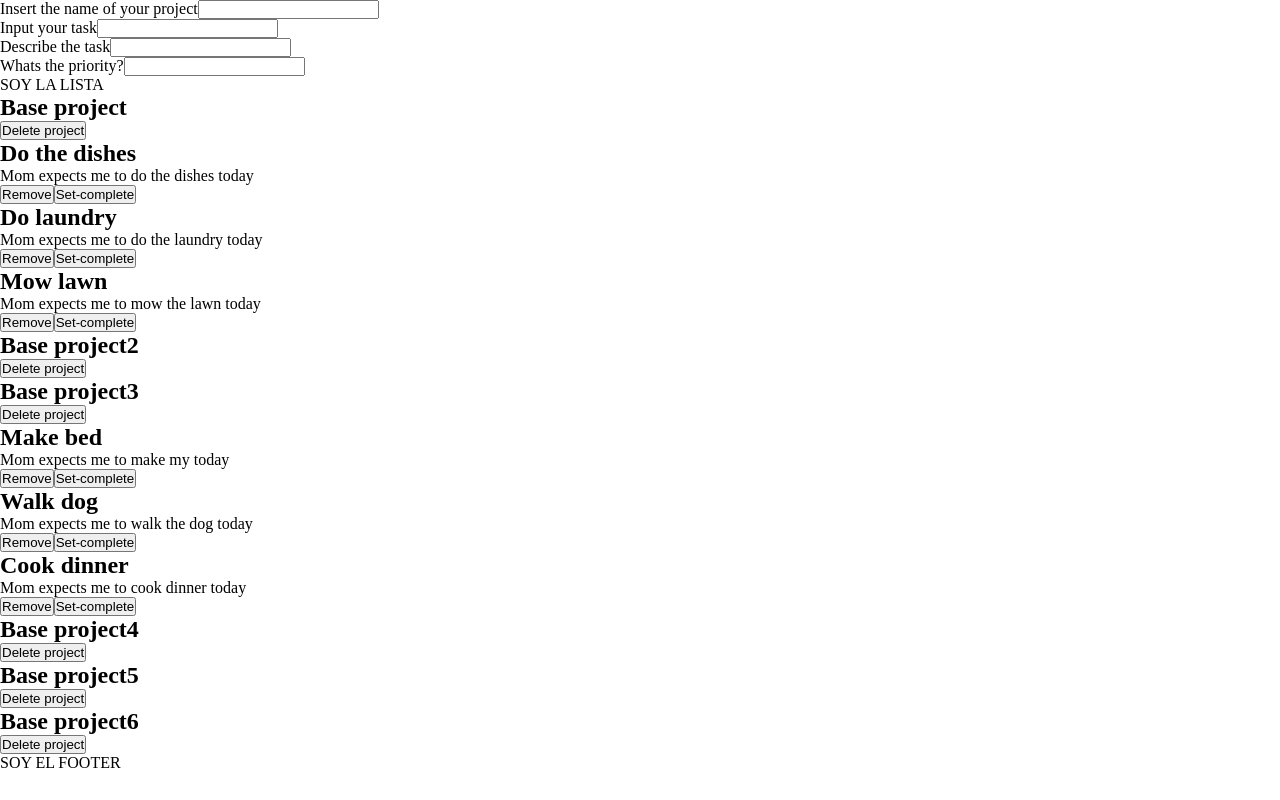
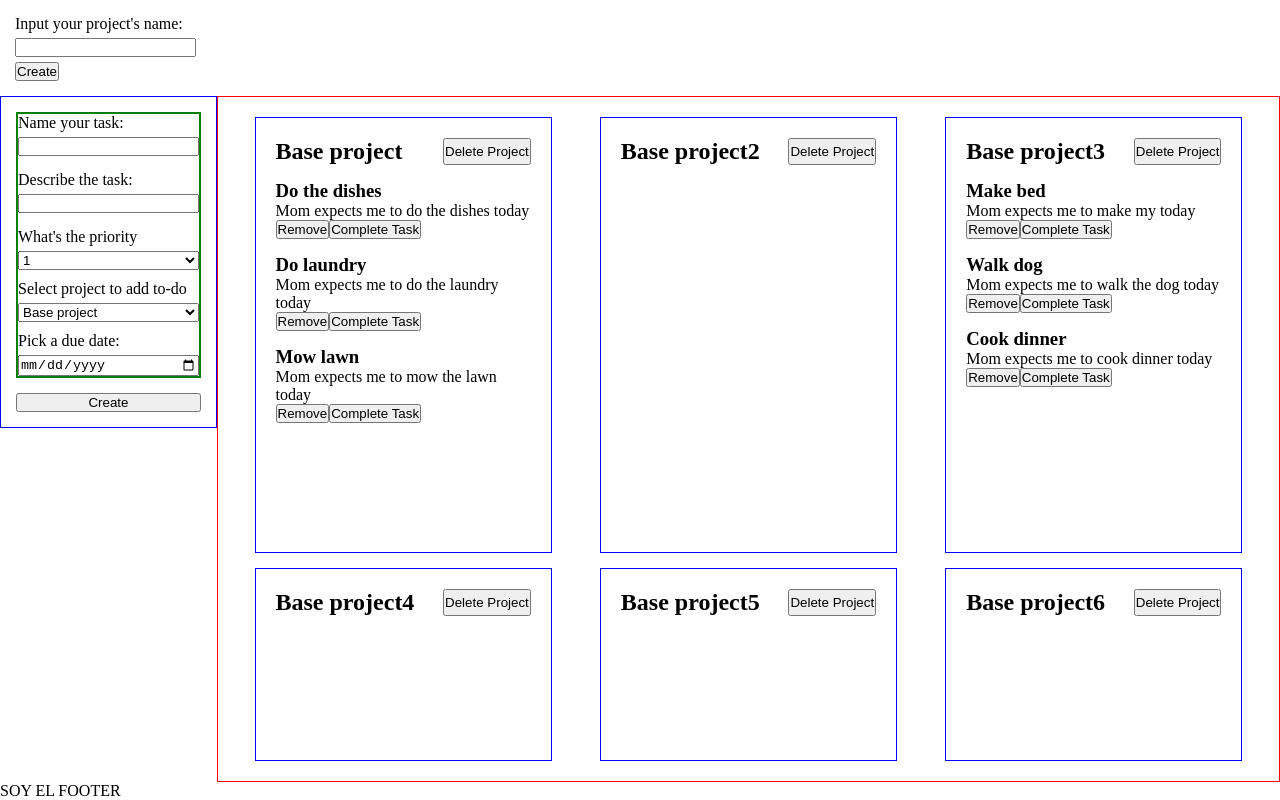
Before and after one commit to hroglardev/To-do-list-js, a website built with webpack: page src/index.html in a window 1280 px wide. Built offline with nearby package versions, Linux system fonts and the light colour scheme.

Commit message:
Create todos and projects finished

```diff
--- a/package.json
+++ b/package.json
@@ -3,7 +3,6 @@
   "version": "1.0.0",
   "description": "A to do list project using vanilla JS",
   "main": "index.js",
-
   "scripts": {
     "test": "echo \"Error: no test specified\" && exit 1",
     "start": "webpack serve --open",
@@ -15,6 +14,7 @@
   "devDependencies": {
     "css-loader": "^6.10.0",
     "html-webpack-plugin": "^5.6.0",
+    "madge": "^6.1.0",
     "mini-css-extract-plugin": "^2.8.0",
     "style-loader": "^3.3.4",
     "webpack": "^5.90.1",
--- a/src/classes/appClasses.js
+++ b/src/classes/appClasses.js
@@ -23,6 +23,10 @@ export class List {
 
   getNodeIndex(node) {
     return this.#list.indexOf(node)
+  }
+
+  getNodeByName(name) {
+    return this.#list.find((node) => node.title === name)
   }
 }
 
@@ -66,21 +70,28 @@ export class Project extends List {
   sortListLowtoHigh() {
     this.#projects.sort((a, b) => a.priority - b.priority)
   }
+
+  sortByDueDate() {
+    this.#projects.sort((a, b) => a.dueDate - b.dueDate)
+  }
 }
 
 export class ToDo {
-  constructor(title, description, priority, isComplete = false) {
+  constructor(title, description, priority, isComplete = false, dueDate) {
     this.title = title
     this.description = description
     this.priority = priority
     this.isComplete = isComplete
-    this.setDueDate()
+    this.dueDate = dueDate
   }
 
-  setDueDate(daysToAdd = 0) {
-    const currentDate = new Date()
-    currentDate.setDate(currentDate.getDate() + daysToAdd)
-    this.dueDate = currentDate
+  setDueDate(date) {
+    if (date) {
+      const currentDate = new Date(date)
+      this.dueDate = currentDate
+    } else {
+      this.dueDate = null
+    }
   }
 
   setPriority(newPriority) {
@@ -89,7 +100,7 @@ export class ToDo {
 
   toggleIsComplete() {
     this.isComplete = !this.isComplete
-    console.log('se ejecuto el toggle')
+    return this.isComplete
   }
 }
 
@@ -126,7 +137,7 @@ export class DataManager {
         const toDos = StorageManager.loadItem(project.title)
         if (toDos !== null && toDos.length > 0) {
           toDos.forEach((todo) => {
-            const toDoItem = new ToDo(todo.title, todo.description, todo.priority, todo.isComplete)
+            const toDoItem = new ToDo(todo.title, todo.description, todo.priority, todo.isComplete, todo.dueDate)
             projectItem.addItem(toDoItem)
           })
         }
@@ -167,8 +178,17 @@ export class DataManager {
       StorageManager.saveItem(baseProject5.getTitle(), baseProject5.getList())
       StorageManager.saveItem(baseProject6.getTitle(), baseProject6.getList())
     }
-    console.log(appList.getList(), 'La lista')
+
     return appList
+  }
+
+  static addProjectAndUpdateList(projectTitle) {
+    const newProject = new Project(projectTitle)
+    const listNode = DataManager.appList
+    listNode.addItem(newProject)
+    StorageManager.saveItem('list', listNode.getList())
+    StorageManager.saveItem(projectTitle, newProject.getList())
+    return newProject
   }
 
   static removeProjectAndUpdateList(projectNode) {
@@ -181,6 +201,15 @@ export class DataManager {
     }
   }
 
+  static addTodoAndUpdateList(todoTitle, todoDescription, todoPriority, todoProjectName, todoDueDate) {
+    const newTodo = new ToDo(todoTitle, todoDescription, todoPriority, false, todoDueDate)
+    const list = DataManager.appList.getList()
+    const project = list.find((project) => project.title === todoProjectName)
+    project.addItem(newTodo)
+    StorageManager.saveItem(todoProjectName, project.getList())
+    return newTodo
+  }
+
   static removeTodoAndUpdateList(projectIndex, todoNode) {
     const appList = DataManager.appList
     const projectNode = appList.getItem(projectIndex)
--- /dev/null
+++ b/src/classes/constants.js
@@ -0,0 +1 @@
+export const priorityOptions = [1, 2, 3, 4, 5]
--- a/src/classes/domElements.js
+++ b/src/classes/domBasicElements.js
@@ -1,3 +1,5 @@
+import { Validator } from './validator'
+
 export class DomElement {
   constructor(tag, className, id) {
     this.element = document.createElement(tag)
@@ -37,6 +39,13 @@ export class TextElement extends DomElement {
   }
 }
 
+export class LabelElement extends TextElement {
+  constructor(className, id, text, forAttribute) {
+    super('label', className, id, text)
+    this.element.setAttribute('for', forAttribute)
+  }
+}
+
 export class ButtonElement extends DomElement {
   constructor(tag, className, id, text) {
     super(tag, className, id)
@@ -57,26 +66,20 @@ export class TextInputElement extends InputElement {
   }
 }
 
-export class RadioInputElement extends InputElement {
+export class DateInputElement extends InputElement {
   constructor(className, id) {
-    super('input', className, id, 'radio')
+    super('input', className, id, 'date')
   }
 }
 
-export class LabelElement extends TextElement {
-  constructor(tag, className, id, text, forAttribute) {
-    super(tag, className, id, text)
-    this.element.setAttribute('for', forAttribute)
+export class FormElement extends DomElement {
+  constructor(tag, className, id, ...inputs) {
+    super(tag, className, id)
+    this.element.setAttribute('novalidate', true)
+    this.element.addEventListener('input', () => Validator.validateInputs(inputs))
+  }
+
+  submitForm(event) {
+    event.preventDefault()
   }
 }
-
-export class ToDoDomElement {
-  constructor(project, title, description, priority, index, todo) {
-    this.title = new TextElement('h2', 'card-title', '', title)
-    this.description = new TextElement('p', 'card-desc', '', description)
-    this.priority = priority
-    this.index = index
-    this.removeButton = new ButtonElement('button', 'delete-todo', '', 'Remove')
-    this.checkButton = new ButtonElement('button', 'complete-todo', '', 'Set-complete')
-  }
-}
--- /dev/null
+++ b/src/classes/domSpecialElements.js
@@ -0,0 +1,133 @@
+import { DomElement, TextElement, ButtonElement } from './domBasicElements'
+import { DataManager } from './appClasses'
+import { TextFormSection, SelectFormSection, TodoForm, DateFormSection } from './formElements'
+import { priorityOptions } from './constants'
+import { StorageManager } from './appClasses'
+import { ToDoFormRenderer } from './renderer'
+
+export class ToDoDomElement {
+  constructor(title, description, priority) {
+    this.card = new DomElement('article', `card`, '')
+    this.title = new TextElement('h3', 'card-title', '', title)
+    this.description = new TextElement('p', 'card-desc', '', description)
+    this.removeButton = new ButtonElement('button', 'delete-todo', '', 'Remove')
+    this.checkButton = new ButtonElement('button', 'complete-todo', '', 'Complete Task')
+    this.card.addClass(`priority-${priority}`)
+    this.appendSelf()
+  }
+
+  appendSelf() {
+    this.card.appendChildren(this.title.element, this.description.element, this.removeButton.element, this.checkButton.element)
+  }
+
+  addRemoveListener(projectIndex, todoNode) {
+    this.removeButton.element.addEventListener('click', () => {
+      DataManager.removeTodoAndUpdateList(projectIndex, todoNode)
+      this.card.element.remove()
+    })
+  }
+
+  addToggleListener(todoNode) {
+    this.checkButton.element.addEventListener('click', () => {
+      const isComplete = todoNode.toggleIsComplete()
+
+      if (!isComplete) {
+        console.log('entre al if')
+        this.card.element.classList.add('not-complete')
+        this.card.element.classList.remove('complete')
+        this.checkButton.element.innerText = 'Complete task'
+      } else {
+        console.log('entre al else')
+        this.card.element.classList.add('complete')
+        this.card.element.classList.remove('not-complete')
+        this.checkButton.element.innerText = 'Incomplete task'
+      }
+    })
+  }
+}
+
+export class ProjectDomElement {
+  constructor(title, projectIndex) {
+    this.container = new DomElement('div', 'project-container', `project-${projectIndex}`)
+    this.title = new TextElement('h2', 'project-title', '', title)
+    this.removeButton = new ButtonElement('button', 'remove-project', '', 'Delete Project')
+    this.titleContainer = new DomElement('div', 'project-title-container', '')
+    this.projectBox = new DomElement('div', 'project-body', `project-body-${projectIndex}`)
+
+    this.appendSelf()
+  }
+
+  addRemoveListener() {
+    this.removeButton.element.addEventListener('click', () => {
+      const listNode = DataManager.appList
+      const list = listNode.getList()
+      const projectNode = listNode.getNodeByName(this.title.element.textContent)
+      const projectIndex = listNode.getNodeIndex(projectNode)
+
+      this.container.element.remove()
+      DataManager.removeProjectAndUpdateList(projectNode)
+      if (projectIndex === 0 && list.length === 0) {
+        StorageManager.clearStorage()
+      }
+      ToDoFormRenderer.render()
+    })
+  }
+
+  appendSelf() {
+    const mainContent = document.querySelector('#content')
+    mainContent.appendChild(this.container.element)
+    this.container.appendChildren(this.titleContainer.element, this.projectBox.element)
+    this.titleContainer.appendChildren(this.title.element, this.removeButton.element)
+  }
+}
+
+export class TodoFormDomElement {
+  constructor(projects) {
+    this.container = new DomElement('div', 'section-container', '')
+    this.titleSection = new TextFormSection('Name your task:')
+    this.descriptionSection = new TextFormSection('Describe the task:')
+    this.prioritySection = new SelectFormSection("What's the priority")
+    this.projectSection = new SelectFormSection('Select project to add to-do')
+    this.dateSection = new DateFormSection('Pick a due date:')
+    this.submitButton = new ButtonElement('button', 'create-todo', '', 'Create')
+    this.form = new TodoForm('form', 'todo-form', '', this.titleSection.input.element.value, this.descriptionSection.input.element.value)
+
+    this.prioritySection.setOptions(priorityOptions)
+    this.projectSection.setOptions(projects)
+    this.appendSelf()
+  }
+
+  appendSelf() {
+    const aside = document.querySelector('#aside')
+    this.form.appendChildren(this.container.element, this.submitButton.element)
+    this.container.appendChildren(
+      this.titleSection.container.element,
+      this.descriptionSection.container.element,
+      this.prioritySection.container.element,
+      this.projectSection.container.element,
+      this.dateSection.container.element
+    )
+    aside.appendChild(this.form.element)
+  }
+
+  addSubmitListener() {
+    this.form.element.addEventListener('submit', (event) => {
+      const listNode = DataManager.appList
+      const projectNode = listNode.getNodeByName(this.projectSection.select.element.value)
+      const projectIndex = listNode.getNodeIndex(projectNode)
+      const projectContainer = document.querySelector(`#project-body-${projectIndex}`)
+      const newTodo = new ToDoDomElement(this.titleSection.input.element.value, this.descriptionSection.input.element.value)
+      const todoNode = this.form.submitForm(
+        event,
+        this.titleSection.input.element.value,
+        this.descriptionSection.input.element.value,
+        this.prioritySection.select.element.value,
+        this.projectSection.select.element.value,
+        this.dateSection.date.element.value
+      )
+      projectContainer.appendChild(newTodo.card.element)
+      newTodo.addRemoveListener(projectIndex, todoNode)
+      newTodo.addToggleListener(todoNode)
+    })
+  }
+}
--- a/src/classes/formClasses.js
+++ /dev/null
@@ -1,33 +0,0 @@
-import { DomElement, InputElement, LabelElement, TextElement } from './DomElements'
-import { Validator } from './validator'
-
-class FormElement extends DomElement {
-  constructor(tag, className, id, ...inputs) {
-    super(tag, className, id)
-    this.element.setAttribute('novalidate', true)
-    this.element.addEventListener('input', () => Validator.validateInputs(inputs))
-    this.element.addEventListener('submit', (event) => this.submitForm(event))
-  }
-
-  submitForm(event) {
-    event.preventDefault()
-  }
-}
-
-export class TodoForm extends FormElement {
-  constructor(tag, className, id, inputs) {
-    super(tag, className, id, inputs)
-  }
-
-  submitForm(event) {
-    super.submitForm(event)
-  }
-}
-
-export class FormSection {
-  constructor(text) {
-    this.input = new InputElement('input', 'input', '')
-    this.label = new LabelElement('label', 'label', '', text)
-    this.error = new TextElement('p', 'error-paragraph', '', '')
-  }
-}
--- /dev/null
+++ b/src/classes/formElements.js
@@ -0,0 +1,91 @@
+import { DomElement, InputElement, LabelElement, TextElement, FormElement, DateInputElement } from './domBasicElements'
+import { DataManager } from './appClasses'
+
+export class TodoForm extends FormElement {
+  constructor(tag, className, id, ...inputs) {
+    super(tag, className, id, ...inputs)
+  }
+
+  submitForm(event, todoTitle, todoDescription, toDoPriority, todoProjectName, todoDueDate) {
+    event.preventDefault()
+    console.log(DataManager.appList.getList())
+    this.element.reset()
+    const toDo = DataManager.addTodoAndUpdateList(todoTitle, todoDescription, toDoPriority, todoProjectName, todoDueDate)
+    return toDo
+  }
+}
+
+export class ProjectForm extends FormElement {
+  constructor(tag, className, id, ...inputs) {
+    super(tag, className, id, ...inputs)
+  }
+  submitForm(event, projectTitle) {
+    event.preventDefault()
+    this.element.reset()
+    const project = DataManager.addProjectAndUpdateList(projectTitle)
+
+    return project
+  }
+}
+
+export class FormSection {
+  constructor(text, type) {
+    this.container = new DomElement('div', 'form-section', '')
+    this.input = new InputElement('input', 'input', '', type)
+    this.label = new LabelElement('label', '', text)
+    this.error = new TextElement('p', 'error-paragraph', '', '')
+    this.appendSelf()
+  }
+
+  appendSelf() {
+    this.container.appendChildren(this.label.element, this.input.element, this.error.element)
+  }
+}
+
+export class TextFormSection extends FormSection {
+  constructor(text) {
+    super(text, 'text')
+  }
+}
+
+export class SelectFormSection {
+  constructor(text) {
+    this.container = new DomElement('div', 'form-section', '')
+    this.select = new DomElement('select', 'select', '')
+    this.label = new LabelElement('label', '', text)
+    this.appendSelf()
+  }
+
+  appendSelf() {
+    this.container.appendChildren(this.label.element, this.select.element)
+  }
+
+  setOptions(options) {
+    this.options = options
+    this.updateOptions()
+  }
+
+  updateOptions() {
+    this.select.element.innerHTML = ''
+
+    this.options.forEach((option) => {
+      const optionElement = document.createElement('option')
+      optionElement.value = option
+      optionElement.innerText = option
+      this.select.appendChildren(optionElement)
+    })
+  }
+}
+
+export class DateFormSection {
+  constructor(text) {
+    this.container = new DomElement('div', 'form-section', '')
+    this.date = new DateInputElement('datepicker', '')
+    this.label = new LabelElement('label', '', text)
+    this.appendSelf()
+  }
+
+  appendSelf() {
+    this.container.appendChildren(this.label.element, this.date.element)
+  }
+}
--- a/src/classes/renderer.js
+++ b/src/classes/renderer.js
@@ -1,6 +1,7 @@
-import { ButtonElement, DomElement, TextElement, ToDoDomElement } from './DomElements'
-import { DataManager, StorageManager } from './appClasses'
-import { FormSection, TodoForm } from './formClasses'
+import { DataManager } from './appClasses'
+import { TodoFormDomElement, ProjectDomElement, ToDoDomElement } from './domSpecialElements'
+import { FormSection, ProjectForm } from './formElements'
+import { ButtonElement } from './domBasicElements'
 
 export class Renderer {
   static render() {
@@ -8,31 +9,43 @@ export class Renderer {
   }
 }
 
-export class FormRenderer extends Renderer {
+export class ToDoFormRenderer extends Renderer {
+  static render() {
+    const listNode = DataManager.appList
+    const projectNames = listNode.getList().map((project) => project.title)
+    const domForm = document.querySelector('.todo-form')
+    if (domForm !== null) {
+      domForm.remove()
+    }
+    const form = new TodoFormDomElement(projectNames)
+    form.addSubmitListener()
+  }
+}
+
+export class ProjectFormRenderer extends Renderer {
   static render() {
     const header = document.querySelector('#header')
 
-    const projectTitle = new FormSection('Insert the name of your project')
-    const toDoTitle = new FormSection('Input your task')
-    const toDoDescription = new FormSection('Describe the task')
-    const toDoPriority = new FormSection('Whats the priority?')
+    const projectTitle = new FormSection("Input your project's name:")
+    const submitButton = new ButtonElement('button', 'create-project', '', 'Create')
+    const form = new ProjectForm('form', 'project-form', '', projectTitle.input.element.value)
 
-    const form = new TodoForm('form', 'todo-form', '', projectTitle.input.element, toDoTitle.input.element, toDoDescription.input.element, toDoPriority.input.element)
-
-    form.appendChildren(
-      projectTitle.label.element,
-      projectTitle.input.element,
-      projectTitle.error.element,
-      toDoTitle.label.element,
-      toDoTitle.input.element,
-      toDoTitle.error.element,
-      toDoDescription.label.element,
-      toDoDescription.input.element,
-      toDoDescription.error.element,
-      toDoPriority.label.element,
-      toDoPriority.input.element,
-      toDoPriority.error.element
-    )
+    form.appendChildren(projectTitle.container.element, submitButton.element)
+    form.element.addEventListener('submit', (event) => {
+      const mainContent = document.querySelector('#content')
+      const listNode = DataManager.appList
+      const projectNode = form.submitForm(event, projectTitle.input.element.value)
+      const projectIndex = listNode.getNodeIndex(projectNode)
+      const newProject = new ProjectDomElement(projectNode.getTitle(), projectIndex)
+      newProject.addRemoveListener()
+      mainContent.appendChild(newProject.container.element)
+      ToDoFormRenderer.render()
+      const createProjectForm = document.querySelector('.project-form')
+      if (createProjectForm !== null) {
+        createProjectForm.remove()
+        ProjectFormRenderer.render()
+      }
+    })
     header.appendChild(form.element)
   }
 }
@@ -43,28 +56,14 @@ class ProjectRenderer extends Renderer {
     const list = listNode.getList()
 
     if (list.length > 0) {
-      const mainContent = document.querySelector('#content')
       const projectIndex = listNode.getNodeIndex(projectNode)
       const containerExists = document.querySelector(`#project-${projectIndex}`)
       if (containerExists !== null) {
         containerExists.remove()
       }
 
-      const container = new DomElement('div', 'project-container', `project-${projectIndex}`)
-      mainContent.appendChild(container.element)
-
-      const title = new TextElement('h2', 'project-title', '', projectNode.title)
-      const removeButton = new ButtonElement('button', 'remove-project', '', 'Delete project')
-      removeButton.element.addEventListener('click', () => {
-        DataManager.removeProjectAndUpdateList(projectNode)
-        container.element.remove()
-        if (projectIndex === 0 && list.length === 1) {
-          StorageManager.clearStorage()
-        }
-      })
-
-      const projectBox = new DomElement('div', 'project-body', `project-body-${projectIndex}`)
-      container.appendChildren(title.element, removeButton.element, projectBox.element)
+      const newProject = new ProjectDomElement(projectNode.title, projectIndex)
+      newProject.addRemoveListener()
     }
   }
 }
@@ -75,23 +74,15 @@ class TodoRenderer extends Renderer {
     const list = projectNode.getList()
     if (list.length > 0) {
       const projectIndex = listNode.getNodeIndex(projectNode)
-      const todoIndex = projectNode.getNodeIndex(todoNode)
 
       const projectContainer = document.getElementById(`project-body-${projectIndex}`)
 
-      const card = new DomElement('article', 'card', `todo-${projectIndex}-${todoIndex}`)
-      const toDoElementDom = new ToDoDomElement(projectNode, todoNode.title, todoNode.description, todoNode.priority, todoIndex, todoNode)
+      const toDoElementDom = new ToDoDomElement(todoNode.title, todoNode.description, todoNode.priority)
 
-      projectContainer.appendChild(card.element)
-      card.appendChildren(toDoElementDom.title.element, toDoElementDom.description.element, toDoElementDom.description.element, toDoElementDom.removeButton.element, toDoElementDom.checkButton.element)
-      toDoElementDom.checkButton.element.addEventListener('click', () => {
-        todoNode.toggleIsComplete()
-        ListRenderer.render()
-      })
-      toDoElementDom.removeButton.element.addEventListener('click', () => {
-        DataManager.removeTodoAndUpdateList(projectIndex, todoNode)
-        card.element.remove()
-      })
+      projectContainer.appendChild(toDoElementDom.card.element)
+
+      toDoElementDom.addToggleListener(todoNode)
+      toDoElementDom.addRemoveListener(projectIndex, todoNode)
     }
   }
 }
--- a/src/classes/validator.js
+++ b/src/classes/validator.js
@@ -1,5 +1,6 @@
 export class Validator {
   static validateInputs(inputs) {
+    console.log('Estas tipeando')
     return inputs.every((input) => input.trim().length > 0)
   }
 }
--- a/src/index.html
+++ b/src/index.html
@@ -8,7 +8,8 @@
   <body>
     <div class="container">
       <header id="header"></header>
-      <main id="content">SOY LA LISTA</main>
+      <main id="content"></main>
+      <aside id="aside"></aside>
       <footer id="footer">SOY EL FOOTER</footer>
     </div>
   </body>
--- a/src/index.js
+++ b/src/index.js
@@ -1,10 +1,10 @@
 'use strict'
 
 import './styles.css'
-import { FormRenderer, ListRenderer, ProjectRenderer, TodoRenderer } from './classes/renderer'
+import { ToDoFormRenderer, ListRenderer, ProjectFormRenderer } from './classes/renderer'
 import { DataManager } from './classes/appClasses'
-import { displayContent } from './dom/Form/form'
 
 DataManager.initilizeAppList()
-FormRenderer.render()
+ToDoFormRenderer.render()
+ProjectFormRenderer.render()
 ListRenderer.render()
--- a/src/styles.css
+++ b/src/styles.css
@@ -5,7 +5,82 @@
 }
 
 .container {
+  display: grid;
+  grid-template-columns: 1fr 5fr;
+  grid-template-rows: auto 1fr auto;
+  min-height: 100vh;
+}
+
+#header {
+  grid-column: 1 / 3;
+  grid-row: 1/2;
+  display: flex;
+  justify-content: space-between;
+  align-items: center;
+  padding: 15px;
+}
+
+#content {
+  grid-column: 2 / 3;
+  grid-row: 2 / 3;
+  display: grid;
+  grid-template-columns: repeat(auto-fit, minmax(300px, 1fr));
+  justify-items: center;
+  border: 1px solid red;
+  gap: 15px;
+  padding: 20px;
+}
+
+#aside {
+  grid-column: 1 / 2;
+  grid-row: 2 / 3;
+}
+
+#footer {
+  grid-column: 1 / 3;
+  grid-row: 3 / 4;
+}
+
+.project-container {
+  padding: 20px;
+  border: 1px solid blue;
+  width: min(90%, 300px);
+  display: grid;
+  gap: 15px;
+  grid-template-rows: auto 1fr;
+}
+
+.project-title-container {
+  display: flex;
+  flex-wrap: nowrap;
+  justify-content: space-between;
+  gap: 10px;
+}
+
+.project-body {
   display: flex;
   flex-direction: column;
-  min-height: 100vh;
+  gap: 15px;
 }
+
+.todo-form {
+  display: flex;
+  flex-direction: column;
+  gap: 15px;
+  border: 1px solid blue;
+  justify-content: center;
+  padding: 15px;
+}
+
+.section-container {
+  display: flex;
+  flex-direction: column;
+  gap: 10px;
+  border: 2px solid green;
+}
+
+.form-section {
+  display: grid;
+
+  gap: 5px;
+}
```
Also changed, not shown: src/dom/Form/form.js (deleted, +0 -30 lines), src/dom/Form/formSection.js (deleted, +0 -65 lines), 1 other file.
